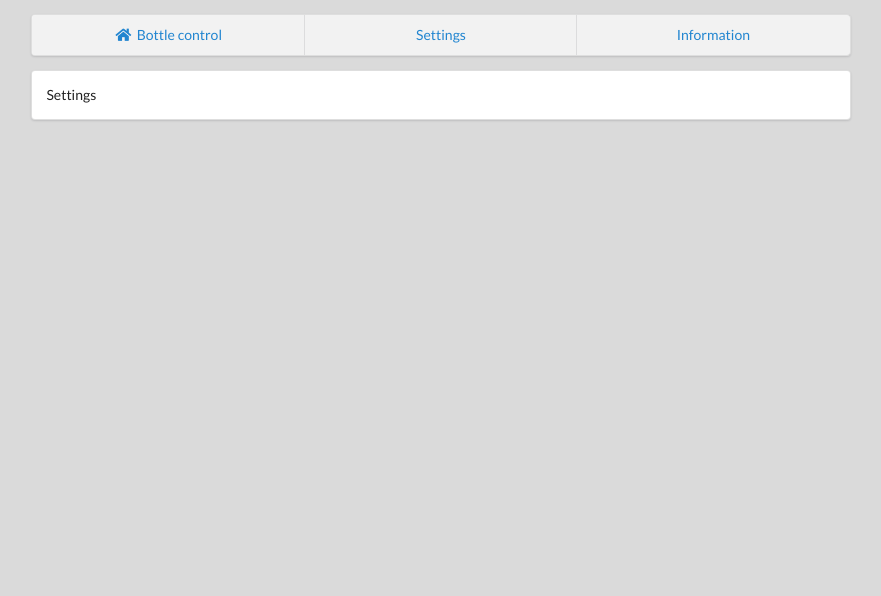
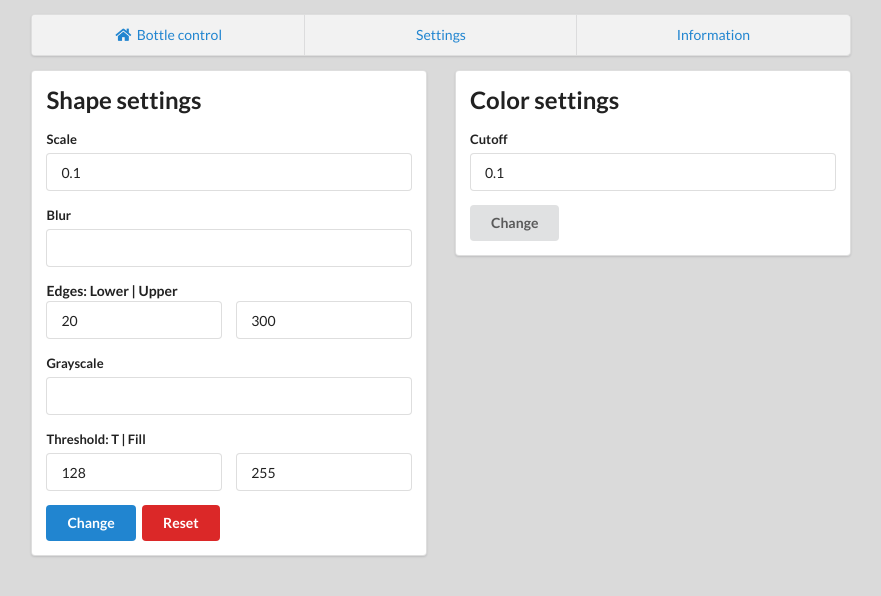
Before and after one commit to Loved-Ubuntu/AI_front, a Django app: page /settings in a window 1280 px wide. Shown: the part 81-677 px from the top of the page, without its empty margins (199-1080 px from the left). Run offline with Django 3.2, Linux system fonts and the light colour scheme.

Commit message:
Added settings + standard values

```diff
--- a/Frond_end_django/settings.py
+++ b/Frond_end_django/settings.py
@@ -26,6 +26,7 @@ INSTALLED_APPS = [
     'django.contrib.sessions',
     'django.contrib.messages',
     'django.contrib.staticfiles',
+    'crispy_forms',
 ]
 
 MIDDLEWARE = [
--- /dev/null
+++ b/Frond_end_django/standard_values.py
@@ -0,0 +1,9 @@
+def get_standard_values():
+    shape = {
+        "scale": 0.1,
+        "blur": "",
+        "grayscale": "",
+        "edges": {'lower': 20, 'upper': 300},
+        "threshold": {'t': 128, 'fill': 255}
+    }
+    return(shape)
--- a/Frond_end_django/views.py
+++ b/Frond_end_django/views.py
@@ -2,7 +2,9 @@ from django.http import HttpResponse
 from django.template import Context, loader
 from django.views.decorators.csrf import csrf_exempt
 import json
-from Frond_end_django.comparisonHttp import send_image_color, send_image_shape
+from Frond_end_django.comparisonHttp import send_shapemodel_request, send_colormodel_request
+from Frond_end_django.standard_values import get_standard_values
+from Frond_end_django.save_values import save_settings_shape
 
 @csrf_exempt
 def index(request):
@@ -11,16 +13,37 @@ def index(request):
     if request.method == 'POST':
         data_from_post = json.load(request)['image']
         data_from_post = data_from_post[22:]
-        response_shape = send_image_shape(data_from_post)
-        response_color = send_image_color(data_from_post)
+        identifier = 'shape' #Wat is de identifier!?!
+        shape = request.session['values']['shape']
+        response_shape = send_shapemodel_request(data_from_post, identifier, shape)
+        #response_color = send_colormodel_request(data_from_post)
         print("Shape is:", response_shape) #Remove this tag, and use the function to show a visual index
         print("Color is:", response_color) #Remove this tag, and use the function to show a visual index
     return HttpResponse(template.render(context, request))
 
+@csrf_exempt
 def settings(request):
+
+    if request.session.is_empty():
+        shape = get_standard_values()
+        request.session['values'] = {"shape": shape}
+        values = request.session['values']
+    else:
+        values = request.session['values']
+
+    if request.method == 'POST':
+        if request.POST.get('action') == 'shape_reset':
+            request.session['values']['shape'] = get_standard_values()
+
+    if request.method == 'POST':
+        if request.POST.get('action') == 'shape':
+            save_settings_shape(request, values)
+
+    print(request.session['values'])
+
     template = loader.get_template('app/settings.html')
-    context = {}
-    return HttpResponse(template.render(context))
+    context = {'form': values}
+    return HttpResponse(template.render(context['form']))
 
 def information(request):
     template = loader.get_template('app/information.html')
--- a/templates/app/settings.html
+++ b/templates/app/settings.html
@@ -6,6 +6,9 @@
     <link rel="stylesheet" href="{% static 'css/main.css' %}">
     <meta charset="UTF-8">
     <title>Settings</title>
+    <script>
+        const csrftoken = getCookie('csrftoken');
+    </script>
 </head>
 <body>
     <div class="ui container" style="width: 80%">
@@ -21,10 +24,61 @@
                 <a href="/settings" class="item active"></i> Settings </a>
                 <a href="/information" class="item active"></i> Information </a>
             </div>
-             <div class="ui grid stackable doubled">
-                <div class="sixteen wide column">
+            <div class="ui grid stackable doubled">
+                <div class="eight wide column">
                     <div class="ui center text segment">
-                        Settings
+                        <h2>Shape settings</h2>
+                        {% block content %}
+                        <form class="ui form" method="POST" id="shape_form">
+                            {% csrf_token %}
+                            <div class="field">
+                                <label>Scale</label>
+                                <input type="text" name="scale" value="{{shape.scale}}">
+                            </div>
+                            <div class="field">
+                                <label>Blur</label>
+                                <input type="text" name="blur" value="{{shape.blur}}">
+                            </div>
+                            <label><strong>Edges: Lower | Upper</strong></label>
+                            <div class="two fields">
+                                <div class="field">
+                                    <input type="text" name="edges_lower" value="{{shape.edges.lower}}">
+                                </div>
+                                <div class="field">
+                                    <input type="text" name="edges_upper" value="{{shape.edges.upper}}">
+                                </div>
+                            </div>
+                            <div class="field">
+                                <label>Grayscale</label>
+                                <input type="text" name="grayscale" value="{{shape.grayscale}}">
+                            </div>
+                            <div class="field">
+                                <label>Threshold: T | Fill</label>
+                                <div class="two fields">
+                                     <div class="field">
+                                        <input type="text" name="threshold_t" value="{{shape.threshold.t}}">
+                                     </div>
+                                     <div class="field">
+                                         <input type="text" name="threshold_fill" value="{{shape.threshold.fill}}">
+                                     </div>
+                                </div>
+                            </div>
+                            <button class="ui blue button" name="action" value="shape" type="submit">Change</button>
+                            <button class="ui red button" name="action" value="shape_reset" type="">Reset</button>
+                        </form>
+                        {% endblock content %}
+                    </div>
+                </div>
+                <div class="eight wide column">
+                    <div class="ui center text segment">
+                        <h2>Color settings</h2>
+                        <form class="ui form">
+                            <div class="field">
+                                <label>Cutoff</label>
+                                <input type="text" name="first-name" value="0.1">
+                            </div>
+                            <button class="ui button" type="submit">Change</button>
+                        </form>
                     </div>
                 </div>
              </div>
```
Also changed, not shown: Frond_end_django/comparisonHttp.py (+150 -45 lines), Frond_end_django/forms.py (added, +30 -0 lines), Frond_end_django/save_values.py (added, +9 -0 lines), db.sqlite3.
